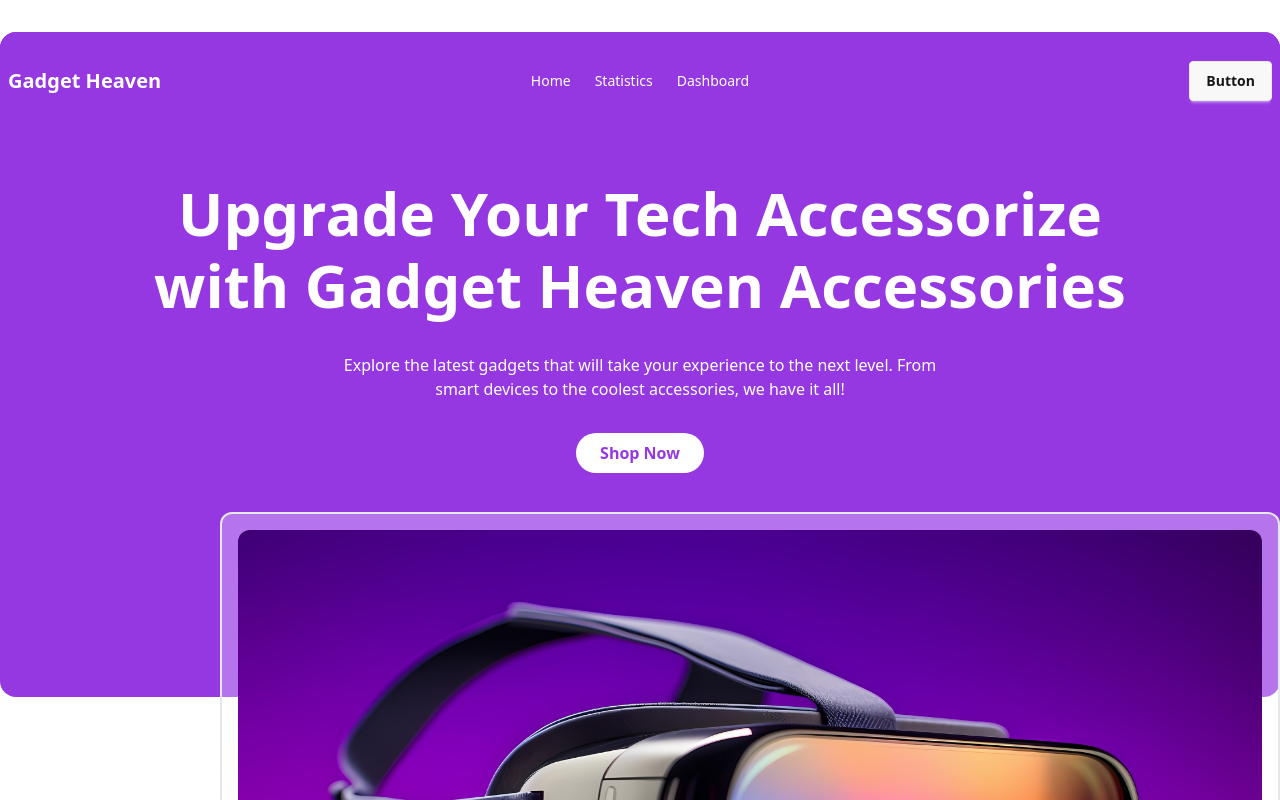
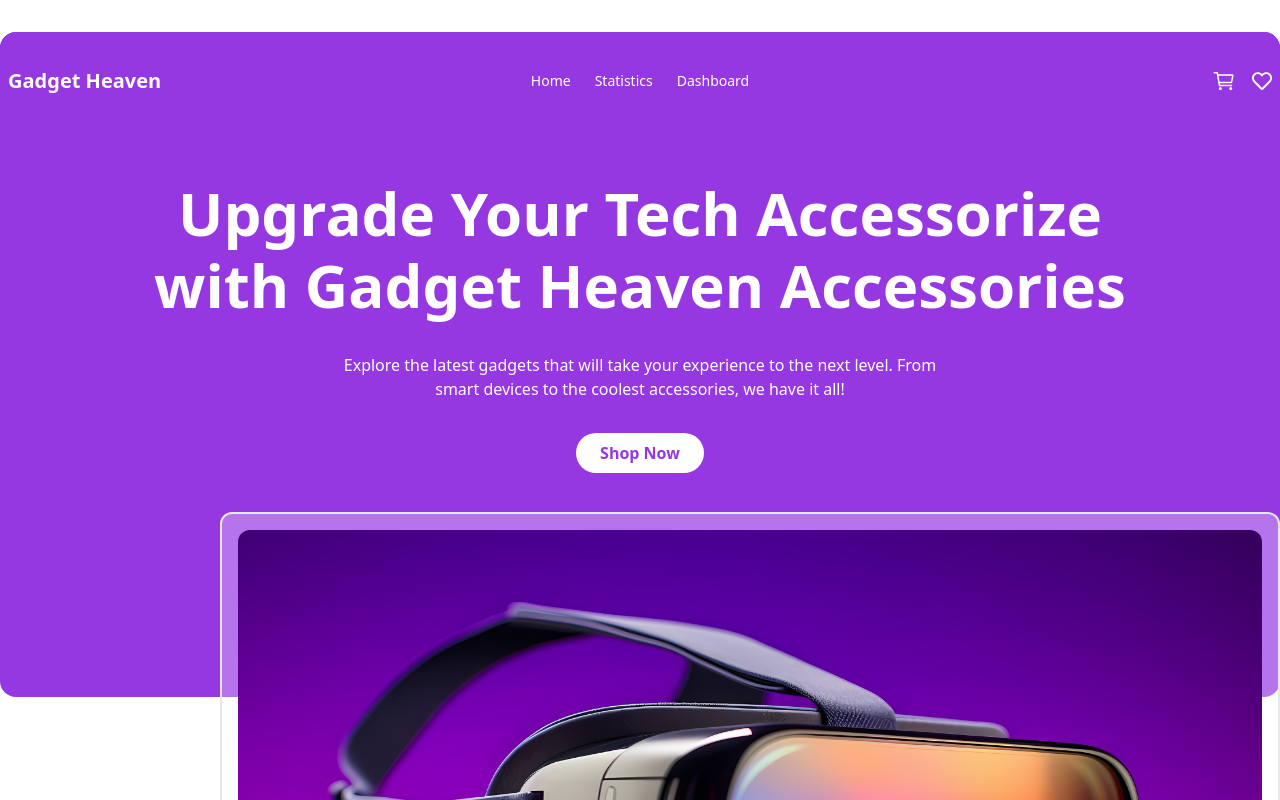
Before and after one commit to programming-hero-web-course-4/b10a8-gadget-heaven-emonShimoul, a React (Vite) app: page / in a window 1280 px wide. Shown: the top 800 px of the page. Built offline with nearby package versions, Linux system fonts and the light colour scheme.

Commit message:
implement react icons

```diff
--- a/package.json
+++ b/package.json
@@ -15,6 +15,7 @@
     "match-sorter": "^8.0.0",
     "react": "^18.3.1",
     "react-dom": "^18.3.1",
+    "react-icons": "^5.4.0",
     "react-router-dom": "^7.1.3",
     "sort-by": "^0.0.2",
     "tailwindcss": "^4.0.0"
--- a/src/components/NavBar/NavBar.jsx
+++ b/src/components/NavBar/NavBar.jsx
@@ -1,4 +1,6 @@
 import { NavLink } from "react-router-dom";
+import { IoCartOutline } from "react-icons/io5";
+import { FaRegHeart } from "react-icons/fa";
 
 const NavBar = () => {
   const links = (
@@ -47,8 +49,9 @@ const NavBar = () => {
         <div className="navbar-center hidden lg:flex">
           <ul className="menu menu-horizontal px-1">{links}</ul>
         </div>
-        <div className="navbar-end">
-          <a className="btn">Button</a>
+        <div className="navbar-end flex gap-4">
+          <IoCartOutline className="text-2xl" />
+          <FaRegHeart className="text-xl" />
         </div>
       </div>
     </div>
```
Also changed, not shown: 1 other file (tests, documents, lock files or other folders).
